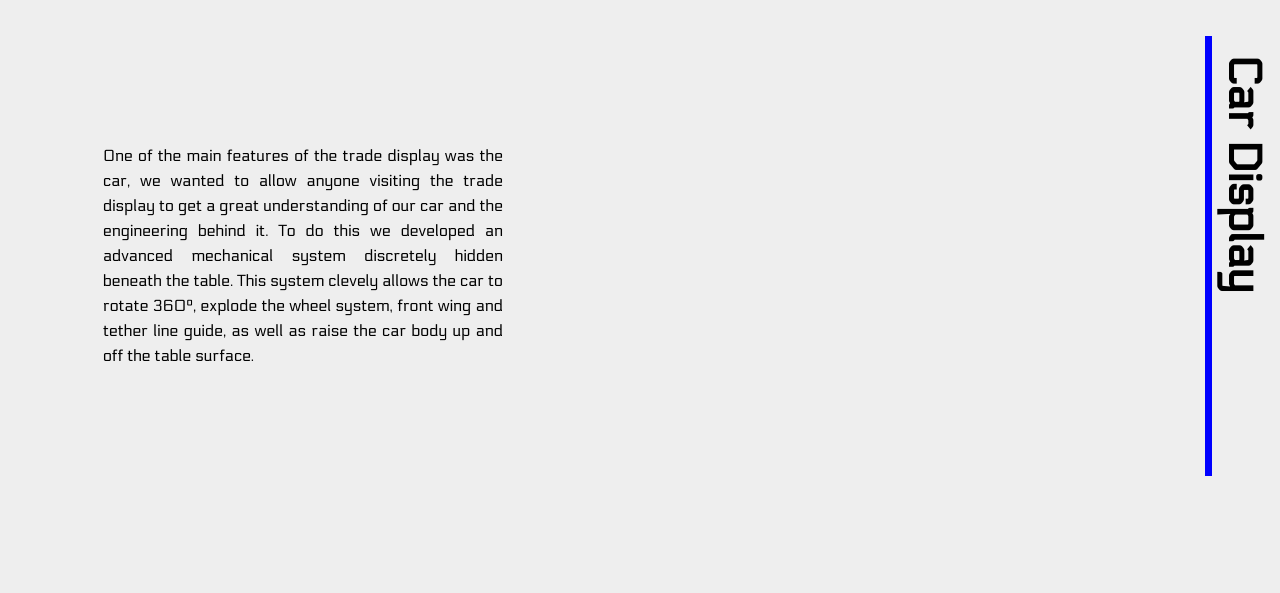
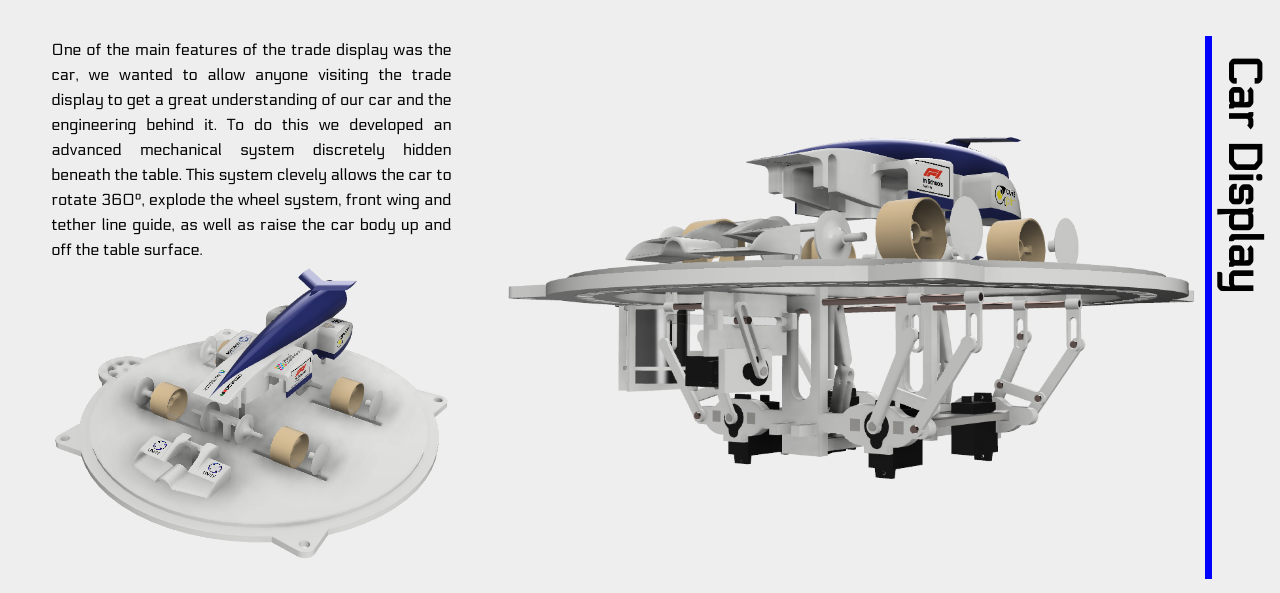
Before and after one commit to UnityBSS/UnityBSS.github.io, a plain HTML site: page index.html in a window 1280 px wide. Shown: the part 3400-3993 px from the top of the page. Drawn offline with Linux system fonts and the light colour scheme.

Commit message:
Car Display

```diff
--- a/index.html
+++ b/index.html
@@ -142,9 +142,10 @@
             <p class="content-display-text">
               One of the main features of the trade display was the car, we wanted to allow anyone visiting the trade display to get a great understanding of our car and the engineering behind it. To do this we developed an advanced mechanical system discretely hidden beneath the table. This system clevely allows the car to rotate 360º, explode the wheel system, front wing and tether line guide, as well as raise the car body up and off the table surface.
             </p>
+            <img src="images/CarDisplay.png" class="car-display-small">
           </td>
           <td class="car-content-image">
-            <img src="">
+            <img src="images/CarDisplayBelow.png" class="car-display-large">
           </td>
           <td class="content-header-right"><h3 class="content-header-reposition">Car Display</h3></td>
         </tr>
--- a/style.css
+++ b/style.css
@@ -250,8 +250,12 @@ button {
   line-height: 25px;
 }
 
-.content-table-spacer {
+.car-display-small {
+  width: 400px;
+}
 
+.car-display-large {
+  width: 700px;
 }
 
 .sponsor-image{
```
Also changed, not shown: images/CarDisplay.png (added), images/CarDisplayBelow.png (added).
